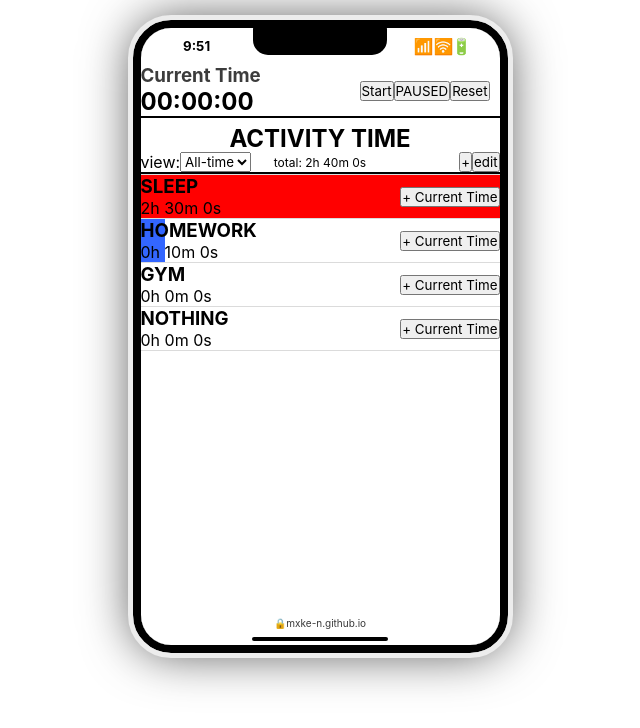
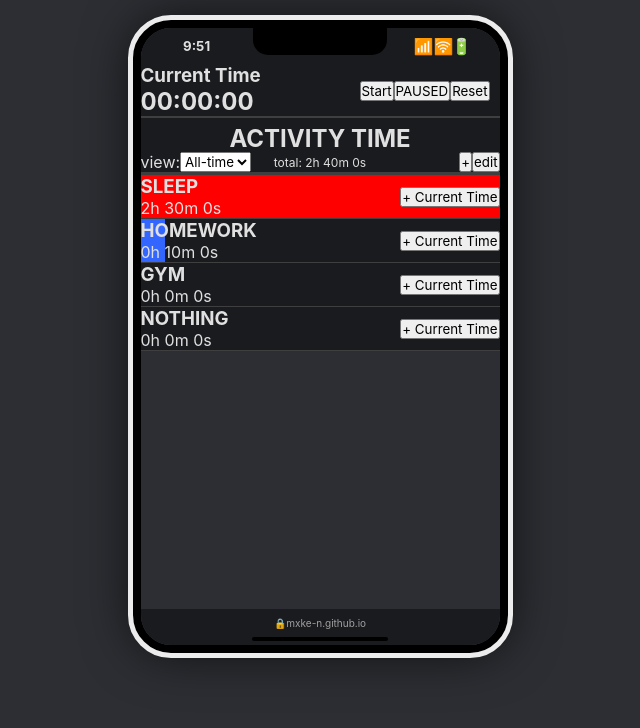
Before and after one commit to Mxke-N/react-day-tracker, a React (Vite) app: page / in a window 1280 px wide. Shown: the top 728 px of the page, without its empty margins (320-960 px from the left). Built offline with nearby package versions, Linux system fonts and the light colour scheme.

Commit message:
change app to dark theme

```diff
--- a/src/index.css
+++ b/src/index.css
@@ -3,6 +3,20 @@
   padding: 0;
   box-sizing: border-box;
   font-family: -apple-system, BlinkMacSystemFont, "Segoe UI", Roboto, "Helvetica Neue", Arial, sans-serif;
+}
+
+:root {
+  --bg-primary: #2c2e33;
+  --bg-secondary: #1a1b1e;
+  --text-primary: #e0e0e0;
+  --text-secondary: #a0a0a0;
+  --border-color: #3f3f3f;
+  --accent-color: #4a9eff;
+}
+
+body {
+  background-color: var(--bg-primary);
+  color: var(--text-primary);
 }
 
 #root {
@@ -26,10 +40,10 @@
 }
 
 .iphone-top {
-  background-color: white;
+  background-color: var(--bg-secondary);
   height: 36px;
   flex-shrink: 0;
-
+  color: var(--text-primary);
   display: flex;
   flex-direction: row;
   justify-content: space-between;
@@ -63,10 +77,9 @@
 }
 
 .iphone-bottom {
-  background-color: white;
+  background-color: var(--bg-secondary);
   height: 36px;
   flex-shrink: 0;
-
   display: flex;
   flex-direction: column;
 }
@@ -80,12 +93,12 @@
 
 .iphone-bottom a {
   font-size: 10px;
-  color: rgb(56, 56, 56);
+  color: var(--text-secondary);
   text-decoration: none;
 }
 
 .iphone-bottom a:hover {
-  color: rgb(88, 88, 88);
+  color: var(--text-primary);
   text-decoration: underline;
 }
 
@@ -104,7 +117,7 @@
 }
 
 .iphone-content {
-  background-color: black;
+  background-color: var(--bg-primary);
   height: 100%;
   display: flex;
   flex-direction: column;
@@ -112,8 +125,8 @@
 }
 
 .stopwatch-main {
-  color: rgb(60, 60, 60);
-  background: white;
+  color: var(--text-primary);
+  background: var(--bg-secondary);
   flex-shrink: 0;
   display: flex;
   flex-direction: row;
@@ -121,7 +134,7 @@
   align-items: center;
 }
 .stopwatch-main h2 {
-  color: black;
+  color: var(--text-primary);
 }
 
 .stopwatch-controls {
@@ -138,10 +151,10 @@
 }
 
 .activity-header {
-  color: black;
-  background: white;
-  border-top: 2px solid #000000;
-  border-bottom: 2px solid #000000;
+  color: var(--text-primary);
+  background: var(--bg-secondary);
+  border-top: 2px solid var(--border-color);
+  border-bottom: 2px solid var(--border-color);
   flex-shrink: 0;
   display: flex;
   flex-direction: column;
@@ -150,6 +163,7 @@
 }
 
 .activity-header h2 {
+  color: var(--text-primary);
   transform: translateY(6px);
   margin-bottom: 5px;
 }
@@ -182,40 +196,38 @@
 }
 
 .add-activity {
-  border-top: 1px solid #dbdbdb;
-  background: white;
+  border-top: 1px solid var(--border-color);
+  background: var(--bg-secondary);
 }
 
 .activity-list {
-  background-color: white;
+  background-color: var(--bg-primary);
   flex-grow: 1;
-
   overflow-y: auto;
   scrollbar-width: thin;
-  scrollbar-color: #d2d2d2 #f1f1f1;
+  scrollbar-color: var(--border-color) var(--bg-secondary);
 }
 
 .activity-list-item {
   background: linear-gradient(
     to right,
     var(--bar-color) var(--bar-width),
-    transparent var(--bar-width)
-  ), white;
-  border-top: 1px solid #dbdbdb;
+    var(--bg-secondary) var(--bar-width)
+  );
+  border-top: 1px solid var(--border-color);
   display: flex;
   flex-direction: row;
   justify-content: space-between;
   align-items: center;
   position: relative;
   overflow: hidden;
-
-  color: black
+  color: var(--text-primary);
 }
 .activity-list-item:first-child {
-  border-top: 1px solid #dbdbdb;
+  border-top: 1px solid var(--border-color);
 }
 .activity-list-item:last-child {
-  border-bottom: 1px solid #dbdbdb;
+  border-bottom: 1px solid var(--border-color);
 }
 .activity-item-buttons {
   display: flex;
```
